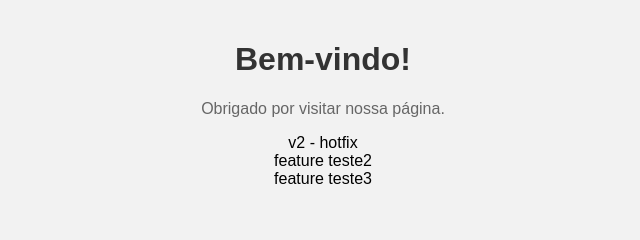
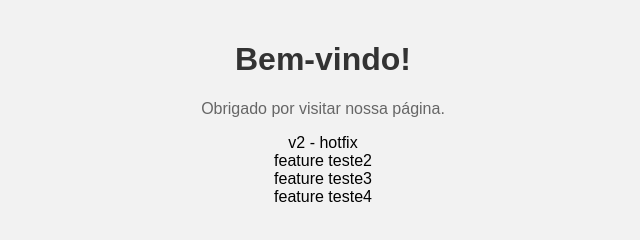
Before and after one commit to Matheuscara/gitflow_fullcycle, a plain HTML site: page index.html in a window 1280 px wide. Shown: the whole page, without its empty margins (317-957 px from the left). Drawn offline with Linux system fonts and the light colour scheme.

Commit message:
Feat: feature teste4

```diff
--- a/index.html
+++ b/index.html
@@ -33,6 +33,8 @@
       <div>v2 - hotfix</div>
       <div>feature teste2</div>
       <div>feature teste3</div>
+            <div>feature teste4</div>
+
     </div>
   </body>
 </html>
```
